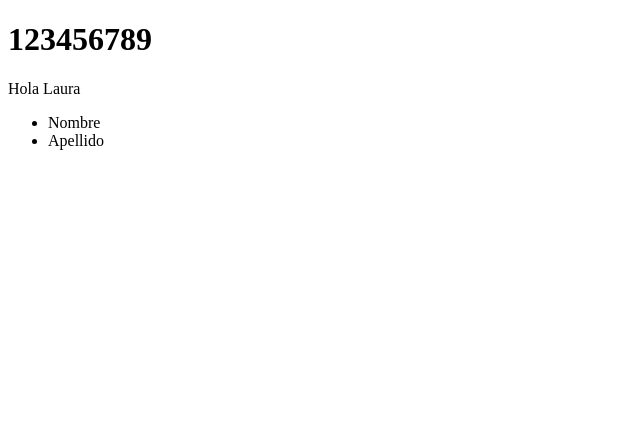
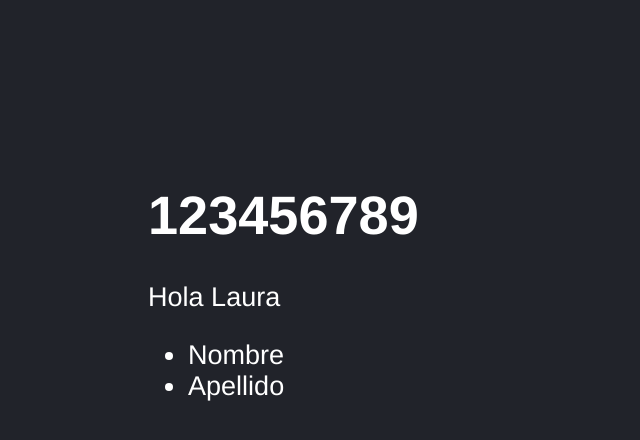
Before and after one commit to mbernallaura/Primer-Acercamiento-React, a React (Vite) app: page / in a window 1280 px wide. Shown: the top 440 px of the page, without its empty margins (0-640 px from the left). Built offline with nearby package versions, Linux system fonts and the light colour scheme.

Commit message:
Ponerle estilos globales al proyecto

```diff
--- a/src/main.jsx
+++ b/src/main.jsx
@@ -1,7 +1,8 @@
 import React from 'react';
 import ReactDOM from 'react-dom/client';
-import { HiWorldApp } from './HiWorldApp';
+//import { HiWorldApp } from './HiWorldApp';
 import { FirstApp } from './firstApp';
+import './styles.css';
 
 ReactDOM.createRoot( document.getElementById('root') ).render(
     <React.StrictMode>
--- /dev/null
+++ b/src/styles.css
@@ -0,0 +1,7 @@
+html,body{
+    background-color: #21232A;
+    color: white;
+    font-family: Helvetica, Arial, sans-serif;
+    font-size: 1.3rem;
+    padding: 70px;
+}
```
